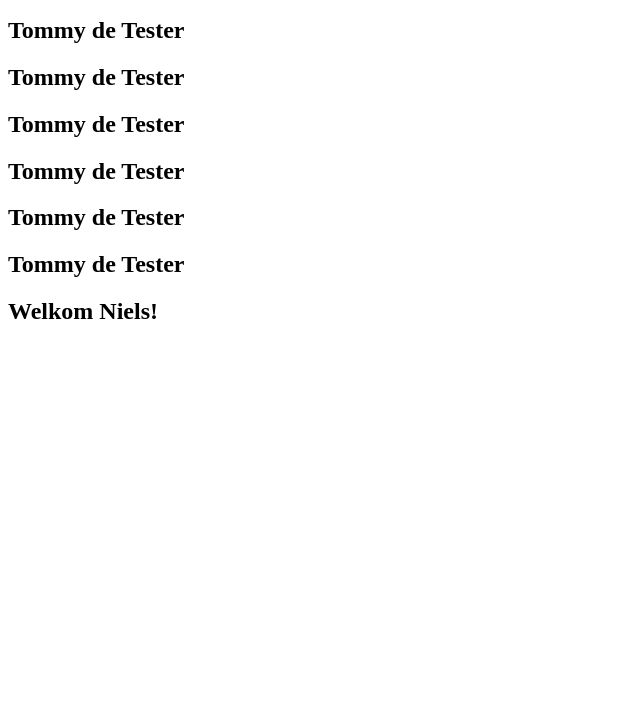
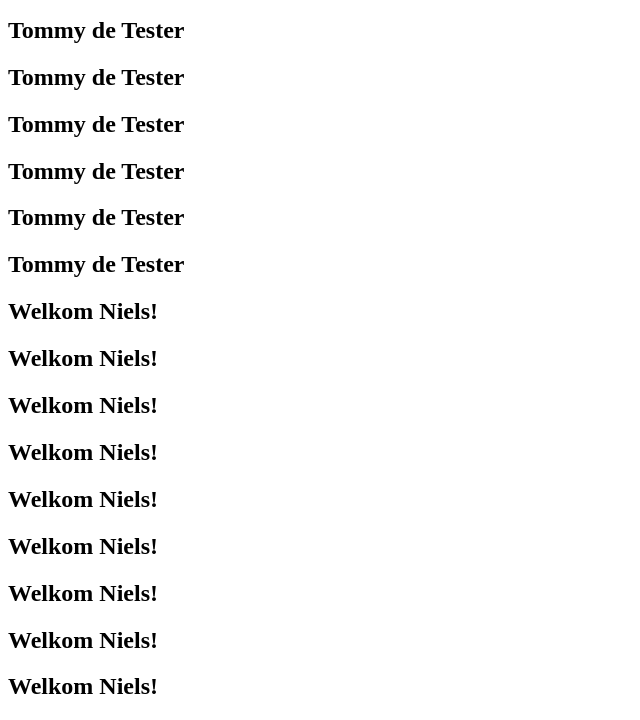
Before and after one commit to markbaselier/git-demo, a plain HTML site: page index.html in a window 1280 px wide. Shown: the part 136-856 px from the top of the page, without its empty margins (0-640 px from the left). Before the commit the page ends 800 px from the top, so only its background shows below. Drawn offline with Linux system fonts and the light colour scheme.

Commit message:
gewijzigde NIELS

```diff
--- a/index.html
+++ b/index.html
@@ -15,5 +15,13 @@ Test
 <h2>Tommy de Tester</h2>
 <h2>Tommy de Tester</h2>
 <h2>Welkom Niels!</h2>
+<h2>Welkom Niels!</h2>
+<h2>Welkom Niels!</h2>
+<h2>Welkom Niels!</h2>
+<h2>Welkom Niels!</h2>
+<h2>Welkom Niels!</h2>
+<h2>Welkom Niels!</h2>
+<h2>Welkom Niels!</h2>
+<h2>Welkom Niels!</h2>
 </body>
 </html>
```
